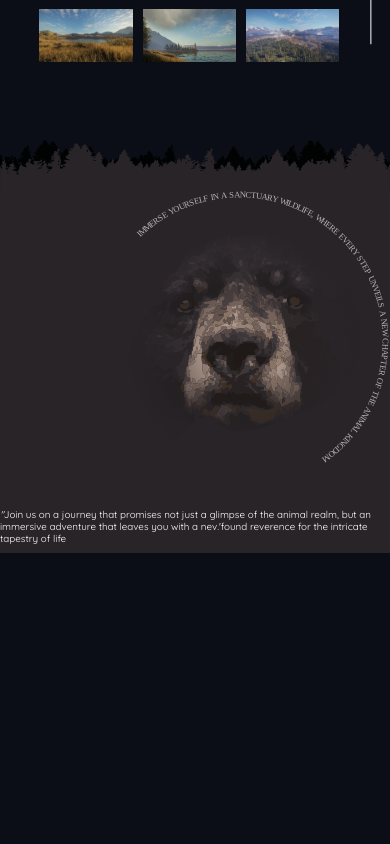
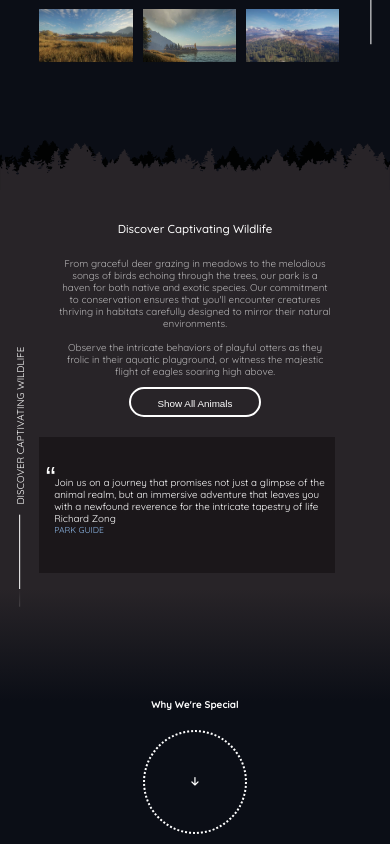
Before and after one commit to jackson-wilmot/national-park-website, a SvelteKit app: page / in a window 390 px wide. Shown: the part 1164-2008 px from the top of the page. Before the commit the page ends 1717 px from the top, so only its background shows below. Built offline with nearby package versions, Linux system fonts and the light colour scheme.

Commit message:
Seperated more SCSS into modular files. Added section 3.

```diff
--- a/src/routes/+page.svelte
+++ b/src/routes/+page.svelte
@@ -1,20 +1,25 @@
 <script>
     import { onMount } from "svelte";
     import CampingSiteExplorer from "./CampingSiteExplorer.svelte";
-import Navbar from "./Navbar.svelte";
+    import Navbar from "./Navbar.svelte";
+    import ArrowDown from "./ArrowDown.svelte";
     import SectionTitle from "./SectionTitle.svelte";
     import { typewriter } from "./transition.js";
     import { fade } from "svelte/transition";
+
     let ready = $state(false);
     setTimeout(() => (ready = true), 1);
 </script>
 
 <style lang="scss">
-    @use "_section__1.scss";
-    @use "_section__2.scss";
-    @use "_section__3.scss";
+    @use "scss/_default-element-styles.scss";
+    @use "scss/_typewriter-effect.scss";
+    @use "scss/_font-styles.scss";
+    @use "scss/_hover-animations.scss";
 
-    @use "_typewriter-effect.scss";
+    @use "scss/_section__1.scss";
+    @use "scss/_section__2.scss";
+    @use "scss/_section__3.scss";
 
     :global(:root) {
         --font-size:  calc( 4px +  1vw );
@@ -24,48 +29,35 @@ import Navbar from "./Navbar.svelte";
         background-color: #0b0e16;
     }
 
-    h3 {
-        font-weight: 500;
-    }
-
-    .bg-white {
-        background-color: white;
-        color: black;
-    }
-
-    .rounded {
-        border-radius: 100px;
-    }
-
-    button {
-        border: none;
-        outline: none;
-        padding: 1rem;
-        height: auto;
-        aspect-ratio: 4.5;
-        font-size: 1rem;
-
-        &:hover {
-            cursor: pointer;
-        }
-    }
-
-    .larger {
-        font-size: 1.35rem;
-    }
-
-    .bold {
-        font-weight: 600;
-    }
-
     @media (max-width: 650px) {
         :root {
             --font-size: calc(4px + 1.5vw);
         }
     }
 
+    .dotted-circle {
+        display: flex;
+        justify-content: center;
+        align-items: center;
+        width: 100px;
+        height: 100px;
+        border-radius: 50%;
+        border: 2px dotted white;
+        border-spacing: dotted;
+        margin-top: 50px;
+    }
 
+    .why-we-are-special {
+        display: flex;
+        flex-direction: column;
+        align-items: center;
+        margin-top: 100px;
+        width: 100%;
 
+        > * {
+            margin: 1rem;
+        }
+    }
 </style>
 
 
@@ -126,22 +118,46 @@ import Navbar from "./Navbar.svelte";
 <div class="section__3">
     <img alt="A treeline" src="/treeline.svg" class="section__3__divider" />
     <div class="section__3__content">
-        <div>
-            <div>
-
+        <div class="section__3__content__1">
+            <div class="section__3__content__1__header-1">
+                <h3>Discover Captivating Wildlife</h3>
+                <p>
+                    From graceful deer grazing in meadows to the melodious songs of birds
+                    echoing through the trees, our park is a haven for both native and exotic
+                    species. Our commitment to conservation ensures that you'll encounter
+                    creatures thriving in habitats carefully designed to mirror their natural
+                    environments.
+                    <br />
+                    <br />
+                    Observe the intricate behaviors of playful otters as they frolic in their
+                    aquatic playground, or witness the majestic flight of eagles soaring high
+                    above.
+                </p>
+                <button class="fill-hover">Show All Animals</button>
             </div>
             <img src="/bear-with-text.svg" alt="A bear"/>
         </div>
-        <div>
-            <img />
-            <p>
-                <i class="quote-open">"</i>Join us on a journey that promises not
-                just a glimpse of the animal realm, but
-                an immersive adventure that leaves you
-                with a nev.'found reverence for the
-                intricate tapestry of life
-            </p>
+        <div class="section__3__content__2">
+            <div class="section__3__content__2__img"></div>
+            <div class="section__3__content__2__quote">
+                <blockquote class="blockquote--single-quote">
+                    Join us on a journey that promises not
+                    just a glimpse of the animal realm, but
+                    an immersive adventure that leaves you
+                    with a newfound reverence for the
+                    intricate tapestry of life
+                </blockquote>
+                <span>
+                    Richard Zong
+                    <p>Park Guide</p>
+                </span>
+            </div>
         </div>
+    </div>
 
-    </div>
+    <SectionTitle title="Discover Captivating Wildlife" orientation="left" />
 </div>
+<div class="why-we-are-special">
+    <h4>Why We're Special</h4>
+    <div class="dotted-circle"><ArrowDown /></div>
+</div>
--- /dev/null
+++ b/src/routes/ArrowDown.svelte
@@ -0,0 +1,4 @@
+{#if true}
+    <script src="https://kit.fontawesome.com/14dd551806.js" crossorigin="anonymous"></script>
+{/if}
+<i class="fa-solid fa-arrow-down"></i>
--- a/src/routes/Navbar.svelte
+++ b/src/routes/Navbar.svelte
@@ -105,16 +105,16 @@
     }
 
     .children-hover-underline a.lightblue::after {
-            color: #8eb8e7;
+            color: var(--light-blue);
     }
 
     .children-hover-underline a:hover,
     .children-hover-underline a:hover::after {
-        color: #8eb8e7;
+        color: var(--light-blue);
     }
 
     .children-hover-underline a.lightblue::after {
-        color: #8eb8e7;
+        color: var(--light-blue);
     }
 
     .children-hover-underline a.lightblue:hover,
--- a/src/routes/_section__3.scss
+++ /dev/null
@@ -1,15 +0,0 @@
-.section__3 {
-    margin-top: 10%;
-    margin-bottom: 0;
-    display: flex;
-    flex-direction: column;
-
-    &__content {
-        margin: 0;
-        background-color: #282428;
-    }
-
-    & .section__3__divider {
-        width: 100%;
-    }
-}
--- /dev/null
+++ b/src/routes/scss/_default-element-styles.scss
@@ -0,0 +1,17 @@
+button {
+    border: none;
+    outline: none;
+    padding: 1rem;
+    height: auto;
+    aspect-ratio: 4.5;
+    font-size: 1rem;
+    border-radius: 100px;
+
+    &:hover {
+        cursor: pointer;
+    }
+}
+
+h3 {
+    font-weight: 500;
+}
--- /dev/null
+++ b/src/routes/scss/_font-styles.scss
@@ -0,0 +1,79 @@
+@import url('https://fonts.googleapis.com/css2?family=Libre+Baskerville:ital,wght@0,400;0,700;1,400&display=swap');
+
+:root {
+    --light-blue: #8eb8e7;
+}
+
+.bg-white {
+    background-color: white;
+    color: black;
+}
+
+.rounded {
+    border-radius: 100px;
+}
+
+.larger {
+    font-size: 1.35rem;
+}
+
+.bold {
+    font-weight: 600;
+}
+
+.blockquote {
+    display: block;
+    position: relative;
+    margin: .5rem;
+
+    font-family: "Libre Baskervile", sans-serif;
+    quotes: "“" "”" "‘" "’";
+
+    text-indent: -0.45em;
+
+    @supports ( hanging-punctuation: first) {
+        blockquote {
+          text-indent: 0;
+          hanging-punctuation: first;
+        }
+      }
+
+    // work on quotation block
+    &::before,
+    &::after {
+        font-size: 3rem;
+    }
+
+    &--single-quote,
+    &--double-quote {
+        &::before {
+            content: open-quote;
+            transform: translateY(30%);
+        }
+
+        &::before,
+        &::after {
+            @extend .blockquote;
+        }
+    }
+
+    &--single-quote {
+        &::before {
+            height: 1.5rem;
+        }
+    }
+
+    &--double-quote {
+        &::after {
+            content: close-quote;
+            display: block;
+            position: relative;
+            left: 100%;
+            width: 0;
+        }
+    }
+}
+
+.light-blue {
+    color: var(--light-blue);
+}
--- /dev/null
+++ b/src/routes/scss/_hover-animations.scss
@@ -0,0 +1,40 @@
+/* A stylesheet for hover animations for different elements */
+
+button.fill-hover {
+    /* On hover fill background of button with white and use inverse text color */
+
+    position: relative;
+    overflow: hidden;
+    width: fit-content;
+    height: 3rem;
+
+    &::after {
+        content: "";
+        position: absolute;
+        top: 0;
+        left: 0;
+        width: 100%;
+        height: 100%;
+        mix-blend-mode: difference;
+        background-color: white;
+
+        // use clip-path for animation as mix-blend-mode breaks transform: translateX
+        clip-path: inset(0 100% 0 0);
+        transition: clip-path 250ms ease-in;
+    }
+
+    &:hover {
+        &::after {
+            clip-path: inset(0 0 0 0);
+            z-index: 1;
+        }
+    }
+
+    @supports (any-hover: none) {
+        &:active {
+            &::after {
+                clip-path: inset(0 100% 0 0);
+            }
+        }
+    }
+}
--- /dev/null
+++ b/src/routes/scss/_section__3.scss
@@ -0,0 +1,141 @@
+.section__3 {
+    margin-top: 10%;
+    display: flex;
+    flex-direction: column;
+    $background-color: #282428;
+    position: relative;
+    margin-bottom: 0;
+
+    &__content {
+        margin: 0;
+        background-color: $background-color;
+        @media (max-width: 650px) {
+            padding-inline: 4rem;
+            box-sizing: border-box;
+        }
+
+        &__1 {
+            display: flex;
+            justify-content: center;
+            align-items: center;
+            margin: 2rem;
+
+            > * {
+                width: 50%;
+            }
+
+            @media (max-width: 650px) {
+
+                img {
+                    display: none;
+                }
+
+                &__header-1 {
+                    width: 100%;
+                    margin: 0;
+                }
+            }
+            &__header-1 {
+                display: flex;
+                justify-content: center;
+                align-items: center;
+                flex-direction: column;
+                text-align: center;
+
+                h2 {
+                    color: white;
+                }
+
+                button {
+                    background-color: transparent;
+                    border: 2px solid white;
+                    color: white;
+                    box-sizing: border-box;
+                    aspect-ratio: 4.5;
+                    padding: .9rem;
+                }
+
+                p {
+                    color: rgba(255, 255, 255, 0.65);
+                }
+            }
+        }
+
+        &__2 {
+            background-color: #1b171a;
+            margin: 5% 25%;
+
+            display: flex;
+            @media (max-width: 650px) {
+                flex-direction: column;
+                width: 95%;
+                margin-inline: 0;
+
+                &__img {
+                    display: none;
+                }
+
+                &__quote {
+                    width: 100% !important;
+                    margin: 5%;
+                }
+
+                blockquote {
+                    margin: 0;
+                    width: 93%;
+                }
+
+                span {
+                    margin-left: 0 !important;
+                }
+            }
+
+            &__img {
+                width: 50%;
+                background: url("/man-running-in-forest.jpg") no-repeat center center;
+                background-size: cover;
+            }
+
+            &__quote {
+                display: flex;
+                flex-direction: column;
+                justify-content: center;
+                align-items: start;
+                width: 50%;
+
+                blockquote {
+                    text-wrap: wrap;
+                }
+
+                span {
+                    margin-left: 2rem;
+                    margin-bottom: 1.5rem;
+
+                    font-weight: 400;
+                    p {
+                        font-size: .875rem;
+                        text-transform: uppercase;
+                        margin-top: 0;
+                        color: var(--light-blue);
+                    }
+                }
+            }
+
+        }
+    }
+
+    &__divider {
+        width: 100%;
+    }
+
+    &::after {
+        position: absolute;
+        left: 0;
+        bottom: -25%;
+        content: "";
+        height: 25%;
+        width: 100%;
+        background: linear-gradient($background-color, transparent);
+        pointer-events: none;
+    }
+}
```
Also changed, not shown: src/routes/scss/_section__1.scss (renamed from src/routes/_section__1.scss), src/routes/scss/_section__2.scss (renamed from src/routes/_section__2.scss), src/routes/scss/_typewriter-effect.scss (renamed from src/routes/_typewriter-effect.scss), static/man-running-in-forest.jpg (added).
